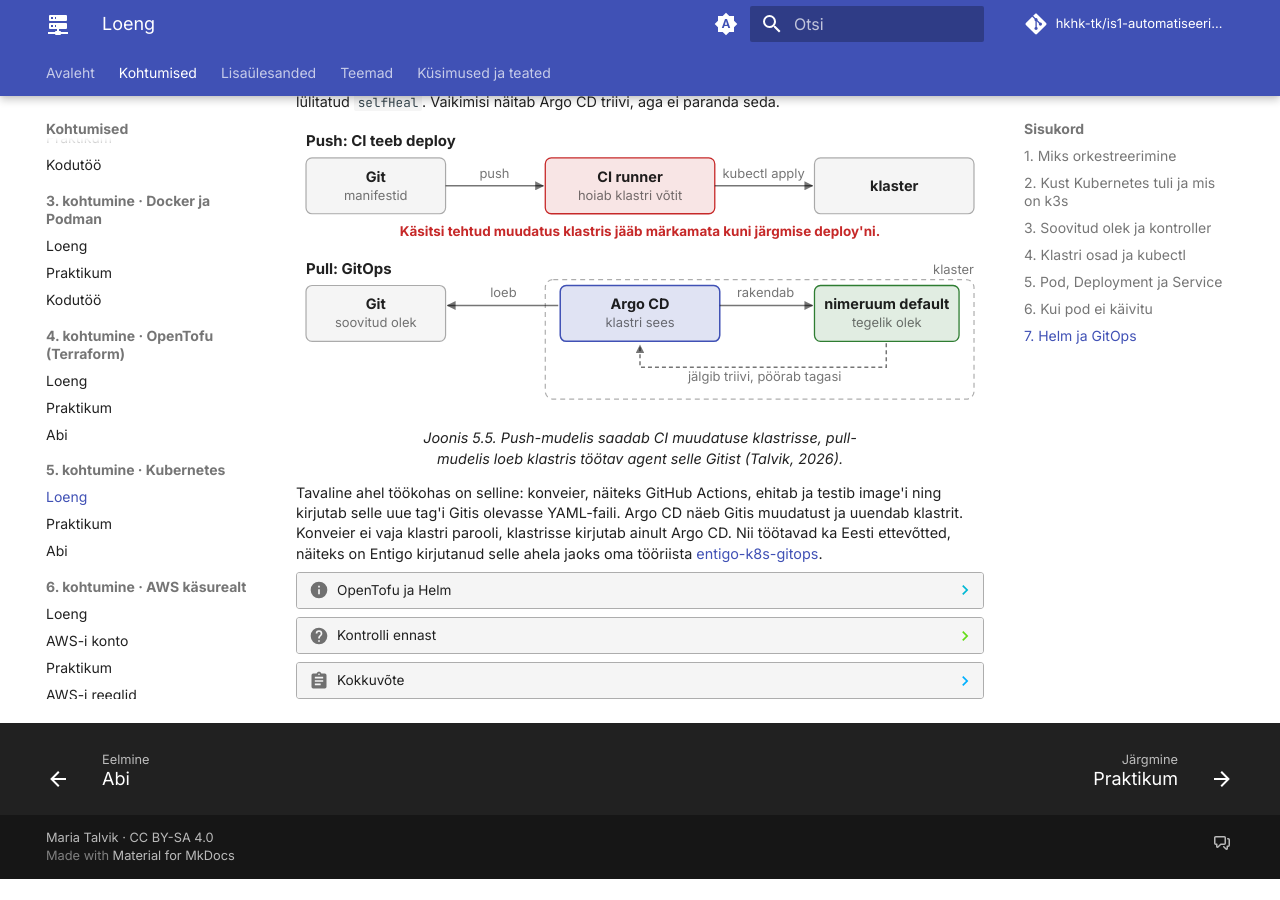
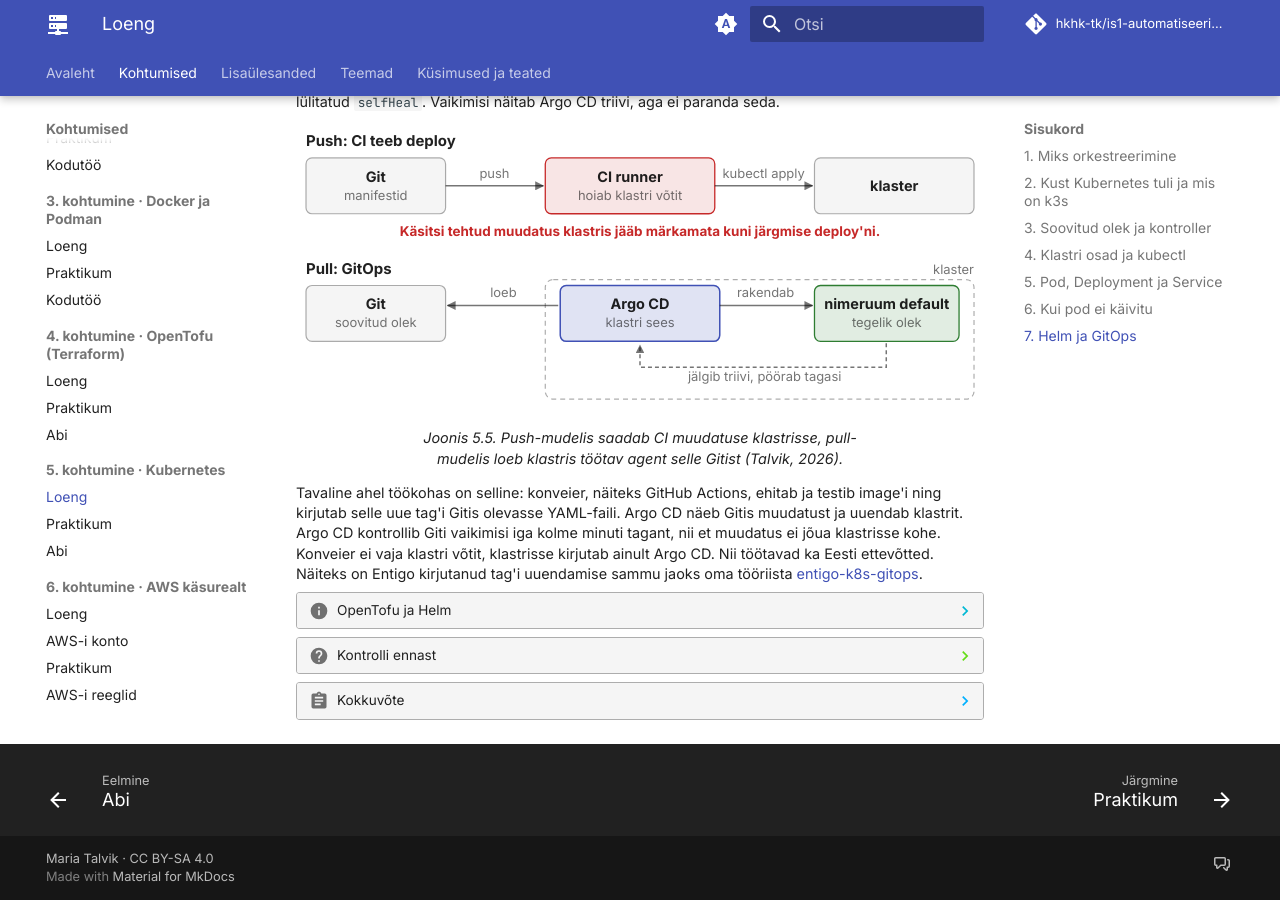
Before and after one commit to hkhk-tk/is1-automatiseerimine, an MkDocs documentation site: the page built from docs/k05/loeng.md, in a window 1280 px wide and 900 px high, scrolled down 6289 px. Built offline with MkDocs 1.6.1 and Material for MkDocs 9.7.7, drawn with Linux system fonts in a browser that asks for light colours; comment, search, counter and statistics services are not loaded; before the commit the page ends 7168 px from its top, so only the background shows below that.

Commit message:
K5 loeng: Argo CD kolmeminutiline kontroll, Entigo tööriista täpsem kirjeldus

```diff
--- a/docs/k05/loeng.md
+++ b/docs/k05/loeng.md
@@ -321,7 +321,7 @@ Kui rakenduses on kümneid YAML-faile ja neid on vaja paigaldada mitmesse keskko
 <figcaption>Joonis 5.5. Push-mudelis saadab CI muudatuse klastrisse, pull-mudelis loeb klastris töötav agent selle Gitist (Talvik, 2026).</figcaption>
 </figure>
 
-Tavaline ahel töökohas on selline: konveier, näiteks GitHub Actions, ehitab ja testib image'i ning kirjutab selle uue tag'i Gitis olevasse YAML-faili. Argo CD näeb Gitis muudatust ja uuendab klastrit. Konveier ei vaja klastri parooli, klastrisse kirjutab ainult Argo CD. Nii töötavad ka Eesti ettevõtted, näiteks on Entigo kirjutanud selle ahela jaoks oma tööriista [entigo-k8s-gitops](https://github.com/entigolabs/entigo-k8s-gitops).
+Tavaline ahel töökohas on selline: konveier, näiteks GitHub Actions, ehitab ja testib image'i ning kirjutab selle uue tag'i Gitis olevasse YAML-faili. Argo CD näeb Gitis muudatust ja uuendab klastrit. Argo CD kontrollib Giti vaikimisi iga kolme minuti tagant, nii et muudatus ei jõua klastrisse kohe. Konveier ei vaja klastri võtit, klastrisse kirjutab ainult Argo CD. Nii töötavad ka Eesti ettevõtted. Näiteks on Entigo kirjutanud tag'i uuendamise sammu jaoks oma tööriista [entigo-k8s-gitops](https://github.com/entigolabs/entigo-k8s-gitops).
 
 ??? info "OpenTofu ja Helm"
 
```
